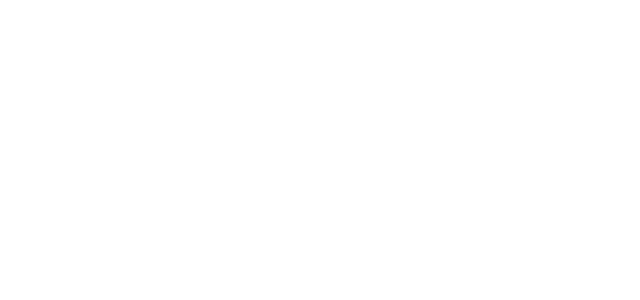
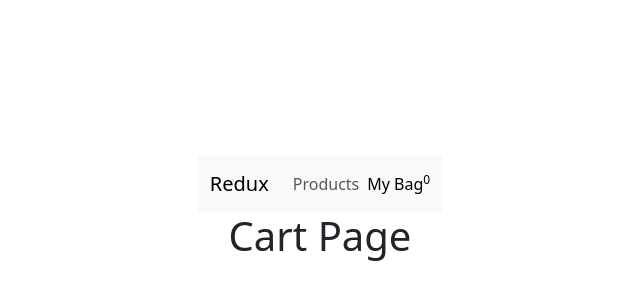
Before and after one commit to dev-ayush0106/WD-React-16-30, a React (Vite) app: page /cart in a window 1280 px wide. Shown: the part 188-488 px from the top of the page, without its empty margins (320-960 px from the left). Built offline with nearby package versions, Linux system fonts and the light colour scheme.

Commit message:
Redux Main

```diff
--- a/package.json
+++ b/package.json
@@ -11,9 +11,11 @@
   },
   "dependencies": {
     "@reduxjs/toolkit": "^2.9.0",
+    "bootstrap": "^5.3.8",
     "motion": "^12.23.13",
     "nanoid": "^5.1.5",
     "react": "^19.1.1",
+    "react-bootstrap": "^2.10.10",
     "react-dom": "^19.1.1",
     "react-hook-form": "^7.62.0",
     "react-icons": "^5.5.0",
--- a/src/App.jsx
+++ b/src/App.jsx
@@ -3,6 +3,7 @@
 import Tenth from "./Class 10/Tenth";
 import Tenth1 from "./Class 10/Tenth1";
 import Eleventh from "./Class 11/Eleventh";
+import Routing from "./Class 12/Routing";
 import Parent from "./Class 2/Parent";
 import ProductDetails from "./Class 2/ProductDetails";
 import Second, { Kusum, New } from "./Class 2/Second";
@@ -15,6 +16,7 @@
 import Eight from "./Class 8/Eight";
 import Ninth from "./Class 9/Ninth";
 import Ninth1 from "./Class 9/Ninth1";
+import 'bootstrap/dist/css/bootstrap.min.css';
 // import "./index.css"
 
 function App() {
@@ -48,7 +50,7 @@
 
       {/* <Eleventh/> */}
 
-
+        <Routing/>
     </>
   )
 }
--- /dev/null
+++ b/src/Class 12/Cart.jsx
@@ -0,0 +1,42 @@
+import { div, h1 } from 'motion/react-client'
+import React, { useState } from 'react'
+import { useDispatch, useSelector } from 'react-redux'
+import { remove } from './redux/cartSlicer/cartSlicer'
+
+const Cart = () => {
+  const [quantity,setQuantity]=useState(1);
+  const cartProducts=useSelector((state)=>state.cart)
+  let dispatch=useDispatch()
+
+  function handleRemove(data){
+    dispatch(remove(data))
+  }
+  return (
+    <div>
+      <h1>Cart Page</h1>
+      <div>
+        {
+          cartProducts.map((el)=>(
+            <div style={{display:"flex",justifyContent:"space-between",borderBottom:"2px solid black",padding:"30px 100px"}}>
+              <div className="left">
+              <img src={el.thumbnail} alt="" />
+              </div>
+
+              <div className="right">
+                <h2>{el.title}</h2>
+                <p>{`Rs ${Math.ceil(el.price*83)}`}</p>
+                <p>Quantity:{quantity}</p>
+                <button style={{backgroundColor:"red",color:"white"}}
+                onClick={()=>{handleRemove(el.id)}}
+                >Remove From Cart</button>
+              </div>
+
+            </div>
+          ))
+        }
+      </div>
+    </div>
+  )
+}
+
+export default Cart
--- /dev/null
+++ b/src/Class 12/Navbar.jsx
@@ -0,0 +1,35 @@
+import React from 'react'
+import Button from 'react-bootstrap/Button';
+import Container from 'react-bootstrap/Container';
+import Nav from 'react-bootstrap/Nav';
+import Navbar from 'react-bootstrap/Navbar';
+import { useSelector } from 'react-redux';
+import { Link } from 'react-router-dom';
+const Navbar1 = () => {
+    let cartP=useSelector((state)=>state.cart)
+    return (
+        <div>
+            <Navbar expand="lg" className="bg-body-tertiary">
+                <Container fluid>
+                    <Navbar.Brand href="#">Redux</Navbar.Brand>
+                        <Nav
+                            className="me-auto my-2 my-lg-0"
+                            style={{ maxHeight: '100px' }}
+                            navbarScroll
+                        >
+                            <Nav.Link to="/" as={Link} href="#action1">Products</Nav.Link>
+                        </Nav>
+                        <Navbar.Toggle/>
+                        <Navbar.Collapse className='justify-content-end'>
+                            <Navbar.Text>
+                            <Nav.Link to="/cart" as={Link} href="#action1">My Bag<sup>{cartP.length}</sup></Nav.Link>
+
+                            </Navbar.Text>
+                        </Navbar.Collapse>
+                </Container>
+            </Navbar>
+        </div>
+    )
+}
+
+export default Navbar1
--- /dev/null
+++ b/src/Class 12/RootLayout.jsx
@@ -0,0 +1,17 @@
+import React from 'react'
+import Navbar from './Navbar'
+import { Outlet } from 'react-router-dom'
+import Navbar1 from './Navbar'
+
+const RootLayout = () => {
+  return (
+    <div>
+    <Navbar1/>
+    <main>
+        <Outlet/>
+    </main>
+    </div>
+  )
+}
+
+export default RootLayout
--- /dev/null
+++ b/src/Class 12/Routing.jsx
@@ -0,0 +1,24 @@
+import React from 'react'
+import { createBrowserRouter, createRoutesFromElements, Route, RouterProvider } from 'react-router-dom'
+import RootLayout from './RootLayout'
+import Fifth from '../Class 5/Fifth'
+import ProductDetails from '../Class 5/ProductDetails'
+import Cart from './Cart'
+
+const Routing = () => {
+    const router=createBrowserRouter(createRoutesFromElements(
+    <Route path='/' element={<RootLayout/>}>
+      <Route index element={<Fifth/>}></Route>
+      <Route path='/product/:id' element={<ProductDetails/>}></Route>
+      <Route path='/cart' element={<Cart/>}></Route>
+    </Route>
+  ))
+  return (
+    <div>
+
+      <RouterProvider router={router}/>
+    </div>
+  )
+}
+
+export default Routing
--- /dev/null
+++ b/src/Class 12/redux/cartSlicer/cartSlicer.jsx
@@ -0,0 +1,18 @@
+import { createSlice } from "@reduxjs/toolkit";
+
+const initialState=[]
+export const cartSlicer=createSlice({
+    name:"cart",
+    initialState,
+    reducers:{
+        add:(state,action)=>{
+            state.push(action.payload)
+        },
+        remove:(state,action)=>{
+            return state.filter((item)=>item.id!==action.payload)
+        }
+    }
+})
+
+export const {add,remove} = cartSlicer.actions
+export default cartSlicer.reducer
--- /dev/null
+++ b/src/Class 12/redux/cartStore/cartStore.js
@@ -0,0 +1,8 @@
+import { configureStore } from "@reduxjs/toolkit";
+import { cartSlicer } from "../cartSlicer/cartSlicer";
+
+export const cartStore=configureStore({
+    reducer:{
+        cart:cartSlicer.reducer
+    }
+})
--- a/src/Class 5/Fifth.jsx
+++ b/src/Class 5/Fifth.jsx
@@ -54,11 +54,10 @@
 
   return (
     <div>
-      <h1>Api Fetch</h1>
-      <div style={{display:"flex",justifyContent:"space-between",padding:"30px"}}>
+      {/* <div style={{display:"flex",justifyContent:"space-between",padding:"30px"}}>
         <h2>Logo</h2>
         <h2>Cart</h2>
-      </div>
+      </div> */}
       <div style={{display:"flex",flexWrap:"wrap",justifyContent:"center",gap:"30px"}}>
       {
         productsData.slice(start,end).map((el)=>(
--- a/src/Class 5/ProductDetails.jsx
+++ b/src/Class 5/ProductDetails.jsx
@@ -1,5 +1,7 @@
 import React, { useEffect, useState } from 'react'
+import { useDispatch, useSelector } from 'react-redux';
 import { useParams } from 'react-router-dom'
+import { add } from '../Class 12/redux/cartSlicer/cartSlicer';
 
 const ProductDetails = () => {
   let [data, setData] = useState({});
@@ -25,13 +27,22 @@
   }, [])
 
   console.log(data)
+
+  let dispatch=useDispatch()
+
+  function addToCart(data){
+    dispatch(add(data))
+  }
+
+  let cartProducts=useSelector((state)=>state.cart)
+  console.log(cartProducts)
   return (
     <div style={{display:"flex",justifyContent:"center",flexDirection:"column",alignItems:"center"}}>
       <h1>{data.title}</h1>
       <img src={data.thumbnail} alt="" />
       <p style={{width:"600px"}}>{data.description}</p>
       <p>Rs.{Math.ceil(data.price*83)}</p>
-      <button>Add to Cart</button>
+      <button onClick={()=>{addToCart(data)}}>Add to Cart</button>
     </div>
   )
 }
--- a/src/main.jsx
+++ b/src/main.jsx
@@ -4,11 +4,12 @@
 import App from './App.jsx'
 import { Bounce, ToastContainer } from 'react-toastify'
 import { Provider } from 'react-redux'
-import { store } from './Class 11/store/store.js'
+// import { store } from './Class 11/store/store.js'
+import { cartStore } from './Class 12/redux/cartStore/cartStore.js'
 
 createRoot(document.getElementById('root')).render(
   <StrictMode>
-    <Provider store={store}>
+    <Provider store={cartStore}>
       <App />
       <ToastContainer
         position="top-center"
```
Also changed, not shown: 1 other file (tests, documents, lock files or other folders).
